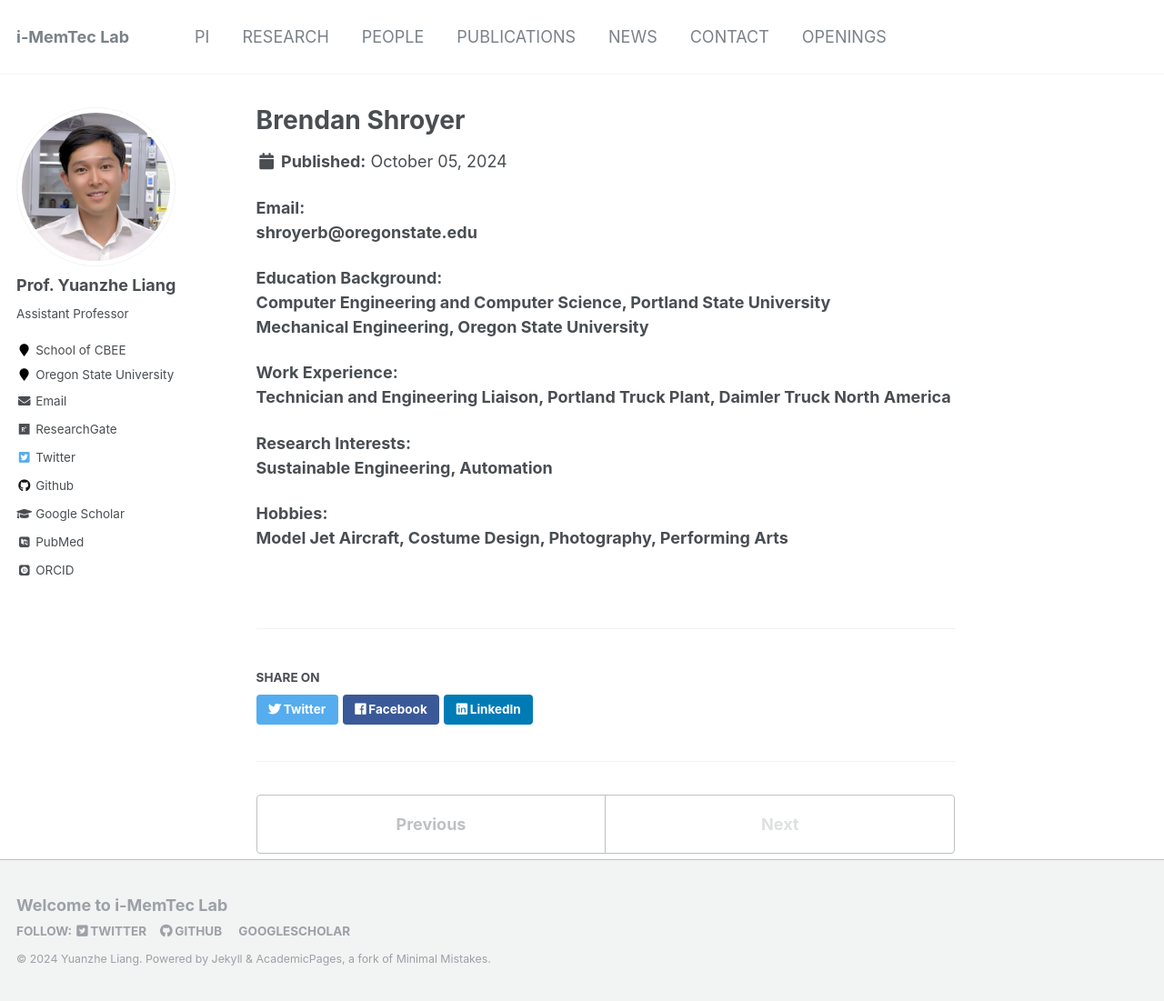
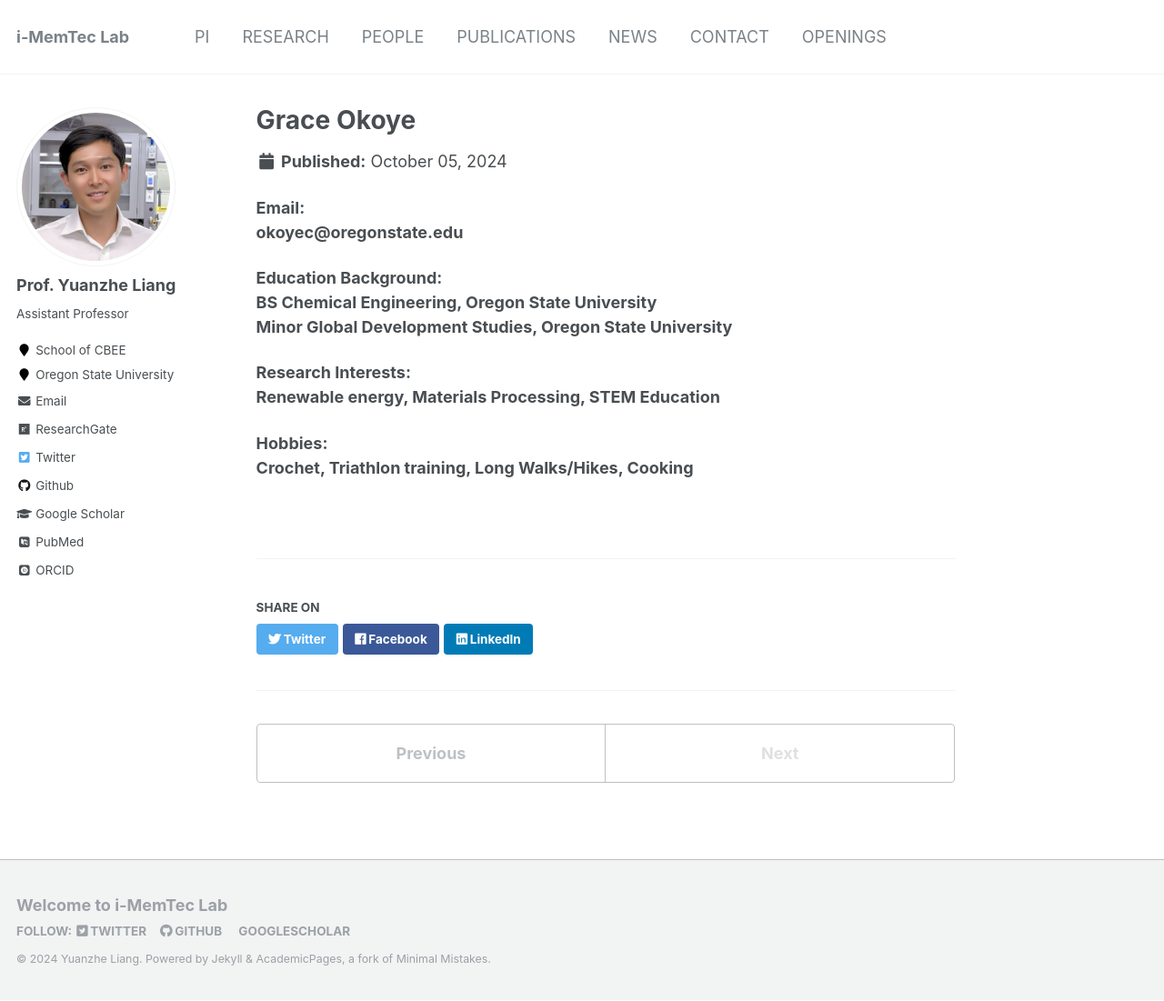
Before and after one commit to yuanzheliang/yuanzheliang.github.io, a Jekyll site: the page built from _portfolio/8-Grace.md, in a window 1280 px wide and 1101 px high. Shown: the whole window at 91% size. Built offline with Jekyll 4.4.1, drawn with Linux system fonts in a browser that asks for light colours; some web fonts are replaced.

Commit message:
Update 8-Grace.md

```diff
--- a/_portfolio/8-Grace.md
+++ b/_portfolio/8-Grace.md
@@ -1,21 +1,18 @@
 ---
-title: "Brendan Shroyer"
-excerpt: "**Undergraduate Mechanical Engineering Major** <br/><img src='/images/BrendanShroyer.jpg' width='250' height='250'>"
+title: "Grace Okoye"
+excerpt: "**Undergraduate Chemical Engineering Major** <br/><img src='/images/GraceOkoye.jpg' width='250' height='250'>"
 collection: portfolio
 ---
 
 **Email:** <br/>
-**shroyerb@oregonstate.edu**
+**okoyec@oregonstate.edu**
 
 **Education Background:** <br/>
-**Computer Engineering and Computer Science, Portland State University** <br/>
-**Mechanical Engineering, Oregon State University** <br/>
-
-**Work Experience:** <br/>
-**Technician and Engineering Liaison, Portland Truck Plant, Daimler Truck North America**
+**BS Chemical Engineering, Oregon State University** <br/>
+**Minor Global Development Studies, Oregon State University** <br/>
 
 **Research Interests:** <br/>
-**Sustainable Engineering, Automation**
+**Renewable energy, Materials Processing, STEM Education**
 
 **Hobbies:** <br/>
-**Model Jet Aircraft, Costume Design, Photography, Performing Arts**
+**Crochet, Triathlon training, Long Walks/Hikes, Cooking**
```
